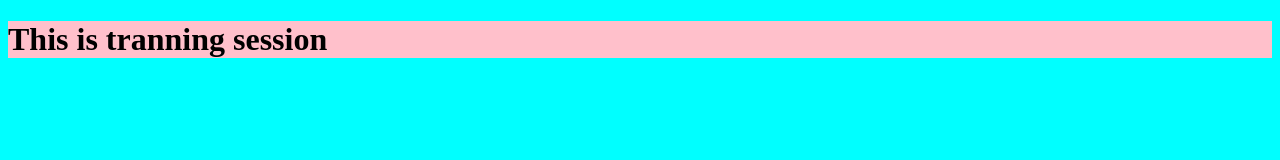
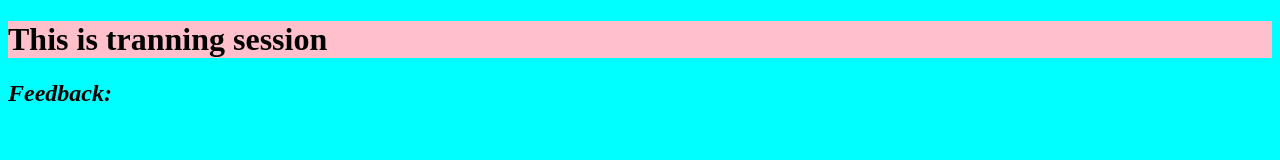
Before and after one commit to sandhiya-077/git-tranning, a plain HTML site: page index.html in a window 1280 px wide. Drawn offline with Linux system fonts and the light colour scheme.

Commit message:
modified

```diff
--- a/index.html
+++ b/index.html
@@ -7,5 +7,6 @@
 </head>
 <body style="background-color: aqua;">
     <h1 style="background-color: pink;"> This is tranning session</h1>
+    <h2><i>Feedback:</i></h2>
 </body>
 </html>
```
